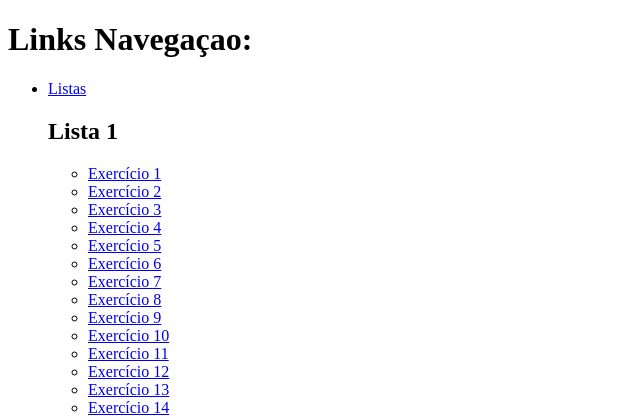
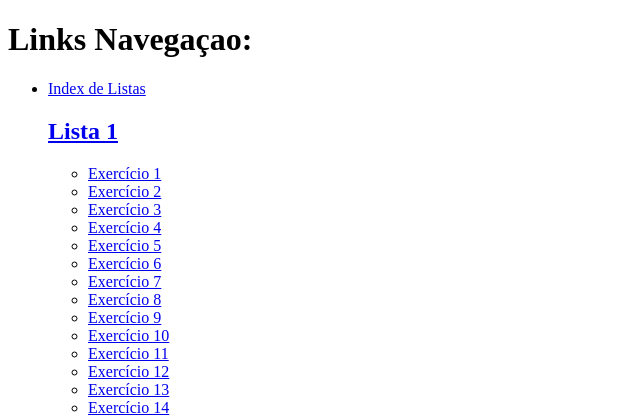
Before and after one commit to duckiemcduck/DWEB-II, a PHP site: page / in a window 1280 px wide. Shown: the top 418 px of the page, without its empty margins (0-640 px from the left). Run offline with PHP 8.4, Linux system fonts and the light colour scheme.

Commit message:
Adicionado caminho para listas de pdf

```diff
--- a/index.php
+++ b/index.php
@@ -9,7 +9,7 @@
         <ul>
             <?php
                     $links=[
-                    "Listas" => "./lista"];
+                    "Index de Listas" => "./lista"];
                     foreach($links as $index => $link)
                     {
                         echo "<li><a href=$link>$index</a></li>";
@@ -21,11 +21,12 @@
                 $numeroListas=3;
                 $tamanhoLista=[17,10,7];
                 $caminhoLista="./lista";
+                $caminhoPdf="./pdf";
                 $i=0;
                 $j=0;
                 for($i=0; $i<$numeroListas; $i++)
                 {
-                    echo "<h2>Lista ", $i+1, "</h2>";
+                    echo "<h2><a href=",'"',$caminhoPdf,'/',$i+1,'">',"Lista ", $i+1, "</a></h2>";
                     echo "<ul>";
                     for($j=1; $j<$tamanhoLista[$i]; $j++)
                     {
```
